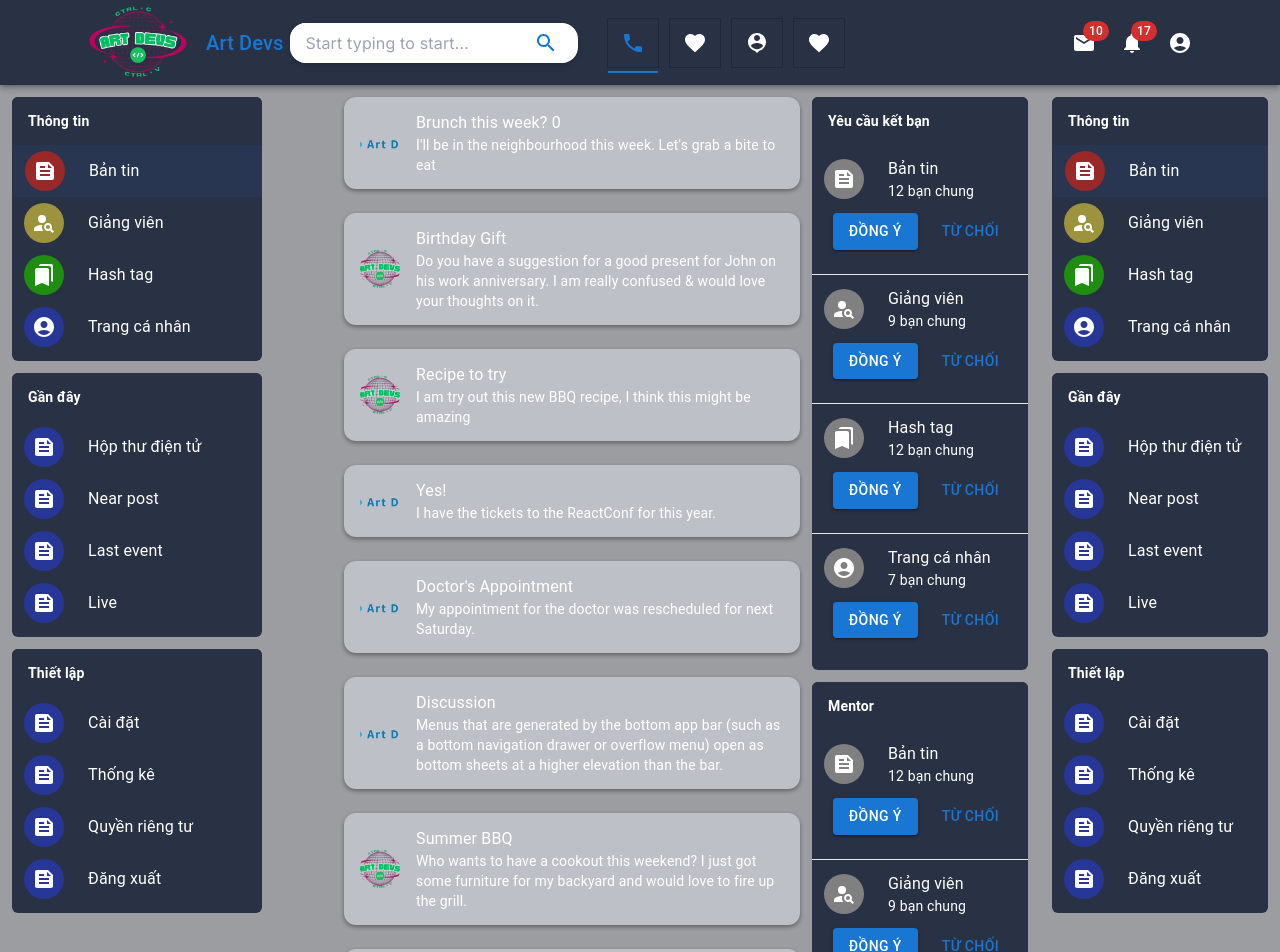
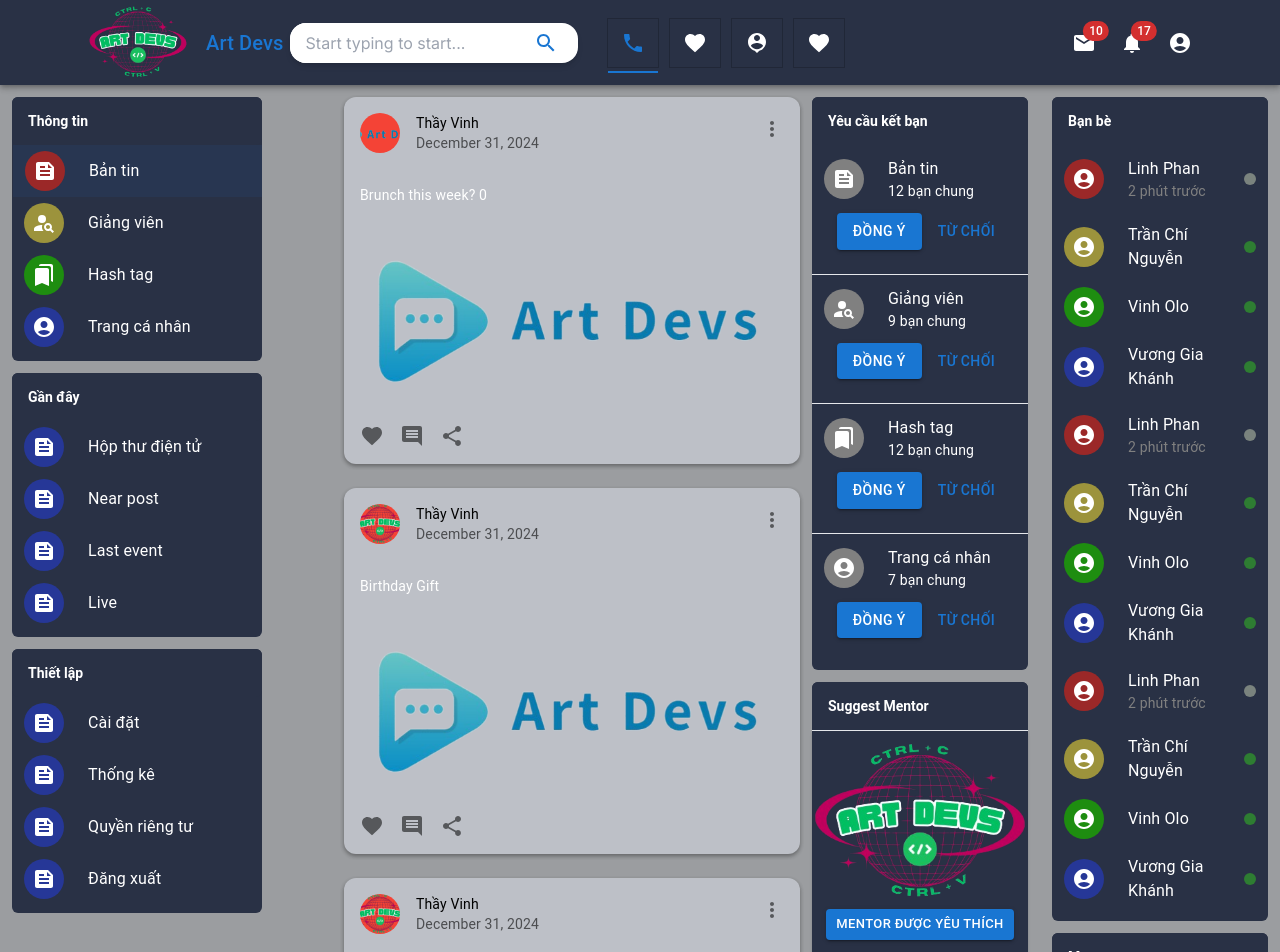
Before and after one commit to LinhPT2108/ArtDevs_Client, a Next.js app: page / in a window 1280 px wide. Shown: the top 952 px of the page. Built offline with nearby package versions, Linux system fonts and the light colour scheme.

Commit message:
update ui contact

```diff
--- a/src/app/page.tsx
+++ b/src/app/page.tsx
@@ -3,6 +3,7 @@
 import BottomNavbar from "@/components/header/header.bottom";
 import AppMenu from "@/components/left-menu/app.menu";
 import RightPost from "@/components/left-menu/app.right.menu";
+import ContactMenu from "@/components/left-menu/app.contact";
 import Post from "@/components/posts/post.main";
 import { Box, Grid } from "@mui/material";
 import { useState } from "react";
@@ -77,7 +78,7 @@
               justifyContent: "flex-end",
             }}
           >
-            <AppMenu />
+            <ContactMenu />
           </Grid>
         </Grid>
       </Box>
--- /dev/null
+++ b/src/components/left-menu/app.contact.tsx
@@ -0,0 +1,287 @@
+import {
+  Box,
+  List,
+  ListItemButton,
+  ListItemIcon,
+  ListItemText,
+  ListSubheader,
+} from "@mui/material";
+import React from "react";
+import AccountCircleIcon from "@mui/icons-material/AccountCircle";
+import "@/style/left-menu.css";
+interface IUser {
+  user: ListItem;
+  active: boolean;
+  timeActive: Date;
+}
+
+const ContactMenu = () => {
+  const rightMenu = [];
+  const info: IUser[] = [
+    {
+      user: {
+        index: 0,
+        content: "Linh Phan",
+        icon: <AccountCircleIcon />,
+        bgColor: "#9b2828",
+      },
+      active: false,
+      timeActive: new Date(new Date().getTime() - 2 * 60 * 1000),
+    },
+    {
+      user: {
+        index: 1,
+        content: "Trần Chí Nguyễn",
+        icon: <AccountCircleIcon />,
+        bgColor: "#9c933c",
+      },
+      active: true,
+      timeActive: new Date(),
+    },
+    {
+      user: {
+        index: 2,
+        content: "Vinh Olo",
+        icon: <AccountCircleIcon />,
+        bgColor: "#1e8d10",
+      },
+      active: true,
+      timeActive: new Date(),
+    },
+    {
+      user: {
+        index: 3,
+        content: "Vương Gia Khánh",
+        icon: <AccountCircleIcon />,
+        bgColor: "#263797",
+      },
+      active: true,
+      timeActive: new Date(),
+    },
+    {
+      user: {
+        index: 0,
+        content: "Linh Phan",
+        icon: <AccountCircleIcon />,
+        bgColor: "#9b2828",
+      },
+      active: false,
+      timeActive: new Date(new Date().getTime() - 2 * 60 * 1000),
+    },
+    {
+      user: {
+        index: 1,
+        content: "Trần Chí Nguyễn",
+        icon: <AccountCircleIcon />,
+        bgColor: "#9c933c",
+      },
+      active: true,
+      timeActive: new Date(),
+    },
+    {
+      user: {
+        index: 2,
+        content: "Vinh Olo",
+        icon: <AccountCircleIcon />,
+        bgColor: "#1e8d10",
+      },
+      active: true,
+      timeActive: new Date(),
+    },
+    {
+      user: {
+        index: 3,
+        content: "Vương Gia Khánh",
+        icon: <AccountCircleIcon />,
+        bgColor: "#263797",
+      },
+      active: true,
+      timeActive: new Date(),
+    },
+    {
+      user: {
+        index: 0,
+        content: "Linh Phan",
+        icon: <AccountCircleIcon />,
+        bgColor: "#9b2828",
+      },
+      active: false,
+      timeActive: new Date(new Date().getTime() - 2 * 60 * 1000),
+    },
+    {
+      user: {
+        index: 1,
+        content: "Trần Chí Nguyễn",
+        icon: <AccountCircleIcon />,
+        bgColor: "#9c933c",
+      },
+      active: true,
+      timeActive: new Date(),
+    },
+    {
+      user: {
+        index: 2,
+        content: "Vinh Olo",
+        icon: <AccountCircleIcon />,
+        bgColor: "#1e8d10",
+      },
+      active: true,
+      timeActive: new Date(),
+    },
+    {
+      user: {
+        index: 3,
+        content: "Vương Gia Khánh",
+        icon: <AccountCircleIcon />,
+        bgColor: "#263797",
+      },
+      active: true,
+      timeActive: new Date(),
+    },
+  ];
+  const recent: IUser[] = [
+    {
+      user: {
+        index: 4,
+        content: "Nguyễn C2BT",
+        icon: <AccountCircleIcon />,
+        bgColor: "pink",
+      },
+      active: true,
+      timeActive: new Date(),
+    },
+    {
+      user: {
+        index: 5,
+        content: "Thầy Vinh",
+        icon: <AccountCircleIcon />,
+        bgColor: "pink",
+      },
+      active: false,
+      timeActive: new Date(new Date().getTime() - 18 * 60 * 1000),
+    },
+  ];
+
+  rightMenu.push(info);
+  rightMenu.push(recent);
+  const titleMenu = ["Bạn bè", "Mentor"];
+  const [selectedIndex, setSelectedIndex] = React.useState(0);
+
+  const handleListItemClick = (
+    event: React.MouseEvent<HTMLDivElement, MouseEvent>,
+    index: number
+  ) => {
+    setSelectedIndex(index);
+  };
+  function formatTimeDifference(startTime: Date, endTime: Date): string {
+    const differenceInMilliseconds = startTime.getTime() - endTime.getTime();
+
+    // Chuyển đổi sang giây, phút, giờ và ngày
+    const seconds = Math.floor(differenceInMilliseconds / 1000);
+    const minutes = Math.floor(seconds / 60);
+    const hours = Math.floor(minutes / 60);
+    const days = Math.floor(hours / 24);
+
+    // Lựa chọn đơn vị thời gian phù hợp để hiển thị
+    if (days > 0) {
+      return `${days} ngày trước`;
+    } else if (hours > 0) {
+      return `${hours} giờ trước`;
+    } else if (minutes > 0) {
+      return `${minutes} phút trước`;
+    } else {
+      return `${seconds} giây trước`;
+    }
+  }
+  return (
+    <Box
+      sx={{
+        width: "100%",
+        maxWidth: 250,
+      }}
+    >
+      {rightMenu?.map((items, index) => {
+        return (
+          <List
+            key={`${index}-out${items[index].user.index}`}
+            sx={{
+              width: "100%",
+              bgcolor: "#293145",
+              color: "white",
+              marginTop: "12px",
+              "& p": {
+                color: "gray",
+              },
+            }}
+            className="rounded-md"
+            component="nav"
+            aria-label="main mailbox folders"
+            subheader={
+              <ListSubheader
+                sx={{
+                  bgcolor: "#293145",
+                  color: "white",
+                  fontWeight: "bold",
+                  zIndex: "0",
+                  position: "relative",
+                }}
+                component="div"
+                id="nested-list-subheader"
+                className="rounded-md"
+              >
+                {titleMenu[index]}
+              </ListSubheader>
+            }
+          >
+            {items?.map((item, index) => {
+              return (
+                <ListItemButton
+                  sx={{ padding: "6px 12px", margin: " 0" }}
+                  key={index}
+                  //   selected={selectedIndex === item.index}
+                  //   onClick={(event) => handleListItemClick(event, item.index)}
+                >
+                  <ListItemIcon
+                    sx={{
+                      color: "white",
+                      backgroundColor: `${item?.user.bgColor}`,
+                      padding: "8px",
+                      minWidth: "40px",
+                      marginRight: "24px",
+                    }}
+                    className="rounded-full"
+                  >
+                    {item.user.icon}
+                  </ListItemIcon>
+
+                  <ListItemText
+                    primary={item.user.content}
+                    secondary={`${
+                      item.active
+                        ? ""
+                        : formatTimeDifference(new Date(), item.timeActive)
+                    }`}
+                  />
+
+                  <ListItemIcon
+                    sx={{
+                      color: "white",
+                      backgroundColor: `${
+                        item.active ? "success.main" : "#7a837e"
+                      }`,
+                      padding: "6px",
+                      minWidth: "6px",
+                    }}
+                    className="rounded-full"
+                  ></ListItemIcon>
+                </ListItemButton>
+              );
+            })}
+          </List>
+        );
+      })}
+    </Box>
+  );
+};
+
+export default ContactMenu;
--- a/src/components/left-menu/app.right.menu.tsx
+++ b/src/components/left-menu/app.right.menu.tsx
@@ -8,6 +8,7 @@
 } from "@mui/material";
 import React from "react";
 import "@/style/left-menu.css";
+import "@/style/right-menu.css";
 import MenuAccept from "./right-menu/menu.accept";
 import MenuMentor from "./right-menu/menu.mentor";
 
--- a/src/components/left-menu/right-menu/menu.accept.tsx
+++ b/src/components/left-menu/right-menu/menu.accept.tsx
@@ -99,7 +99,7 @@
               </ListItemButton>
               <Stack
                 direction="row"
-                spacing={2}
+                spacing={1}
                 className="flex justify-center"
               >
                 <Button
--- a/src/components/left-menu/right-menu/menu.mentor.tsx
+++ b/src/components/left-menu/right-menu/menu.mentor.tsx
@@ -5,12 +5,17 @@
 import {
   Box,
   Button,
+  Card,
+  CardActions,
+  CardContent,
+  CardMedia,
   List,
   ListItemButton,
   ListItemIcon,
   ListItemText,
   ListSubheader,
   Stack,
+  Typography,
 } from "@mui/material";
 const MenuMentor = () => {
   const acountAccept: AccountExample[] = [
@@ -62,60 +67,34 @@
             }}
             component="div"
             id="nested-list-subheader"
-            className="rounded-md"
+            className="rounded-t-md border-b"
           >
-            Mentor
+            Suggest Mentor
           </ListSubheader>
         }
       >
         {acountAccept.map((item, index) => {
           return (
-            <Box
+            <Card
+              sx={{ maxWidth: 345, bgcolor: "#293145", padding: "12px 0" }}
               key={index}
-              sx={{ paddingBottom: "24px" }}
-              className={`${index < acountAccept.length - 1 ? "border-b" : ""}`}
             >
-              <ListItemButton
-                sx={{ padding: "6px 12px", margin: " 0" }}
-                //   selected={selectedIndex === item.index}
-                //   onClick={(event) => handleListItemClick(event, item.index)}
-              >
-                <ListItemIcon
-                  sx={{
-                    color: "white",
-                    backgroundColor: `gray`,
-                    padding: "8px",
-                    minWidth: "40px",
-                    marginRight: "24px",
-                  }}
-                  className="rounded-full"
+              <CardMedia
+                component="img"
+                alt="green iguana"
+                height="140"
+                image="/Art_Devs_y-removebg-preview.png"
+              />
+              <CardActions className="justify-center">
+                <Button
+                  size="small"
+                  variant="contained"
+                  className="bg-gray-200 text-stone-950 rounded-[30px] hover:bg-gray-600 hover:text-white"
                 >
-                  {item.avatar}
-                </ListItemIcon>
-                <ListItemText
-                  primary={item.name}
-                  secondary={item.manualFriend}
-                />
-              </ListItemButton>
-              <Stack
-                direction="row"
-                spacing={2}
-                className="flex justify-center"
-              >
-                <Button
-                  variant="contained"
-                  className="bg-sky-700 rounded-[30px] px-5"
-                >
-                  Đồng ý
+                  Mentor được yêu thích
                 </Button>
-                <Button
-                  // variant="outlined"
-                  className="bg-neutral-300 rounded-[30px] px-5"
-                >
-                  Từ chối
-                </Button>
-              </Stack>
-            </Box>
+              </CardActions>
+            </Card>
           );
         })}
       </List>
--- a/src/components/posts/post.main.tsx
+++ b/src/components/posts/post.main.tsx
@@ -1,12 +1,25 @@
 import {
   Avatar,
   Box,
+  Card,
+  CardActions,
+  CardContent,
+  CardHeader,
+  CardMedia,
+  Collapse,
   CssBaseline,
+  IconButton,
   List,
   ListItem,
   ListItemAvatar,
   ListItemText,
+  Typography,
 } from "@mui/material";
+import FavoriteIcon from "@mui/icons-material/Favorite";
+import ShareIcon from "@mui/icons-material/Share";
+import CommentIcon from "@mui/icons-material/Comment";
+import MoreVertIcon from "@mui/icons-material/MoreVert";
+import { red } from "@mui/material/colors";
 interface IPros {
   messsages: MessageExample[];
 }
@@ -14,12 +27,8 @@
 const Post = (pros: IPros) => {
   return (
     <>
-      <CssBaseline />
-
-      <List sx={{ paddingTop: 0 }}>
       {pros?.messsages?.map(({ primary, secondary, person }, index) => (
-          <ListItem
-            key={index + person}
+        <Card
           sx={{
             borderRadius: "12px",
             backgroundColor: "#bdc0c7",
@@ -31,14 +40,53 @@
               color: "white",
             },
           }}
+          key={index + person}
         >
-            <ListItemAvatar>
-              <Avatar alt="Profile Picture" src={person} />
-            </ListItemAvatar>
-            <ListItemText primary={primary} secondary={secondary} />
-          </ListItem>
+          <CardHeader
+            sx={{
+              color: "#000000",
+            }}
+            avatar={
+              <Avatar
+                sx={{ bgcolor: red[500] }}
+                aria-label="recipe"
+                alt="Profile Picture"
+                src={person}
+              ></Avatar>
+            }
+            action={
+              <IconButton aria-label="settings">
+                <MoreVertIcon />
+              </IconButton>
+            }
+            title="Thầy Vinh"
+            subheader="December 31, 2024"
+          />
+          <CardContent>
+            <Typography variant="body2" color="text.secondary">
+              {primary}
+            </Typography>
+          </CardContent>
+          <CardMedia
+            component="img"
+            height="194"
+            image="/logo.png"
+            alt="Paella dish"
+          />
+
+          <CardActions disableSpacing>
+            <IconButton aria-label="add to favorites">
+              <FavoriteIcon />
+            </IconButton>
+            <IconButton aria-label="share">
+              <CommentIcon />
+            </IconButton>
+            <IconButton aria-label="share">
+              <ShareIcon />
+            </IconButton>
+          </CardActions>
+        </Card>
       ))}
-      </List>
     </>
   );
 };
--- /dev/null
+++ b/src/style/right-menu.css
@@ -0,0 +1,3 @@
+.css-1e6y48t-MuiButtonBase-root-MuiButton-root:hover{
+    background-color: rgb(163 163 163);
+}
```
Also changed, not shown: src/type/items.d.ts (+9 -0 lines). Lines whose indentation alone changed are shown as unchanged.
